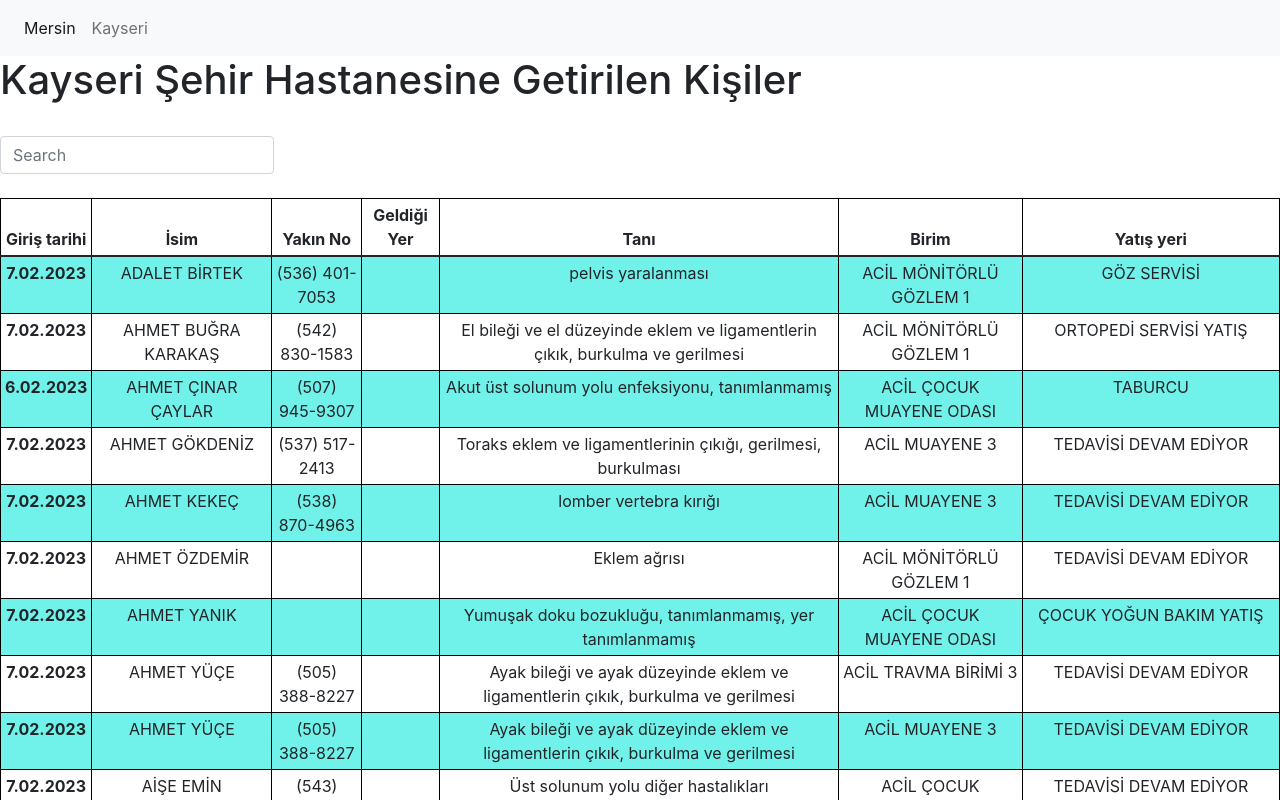
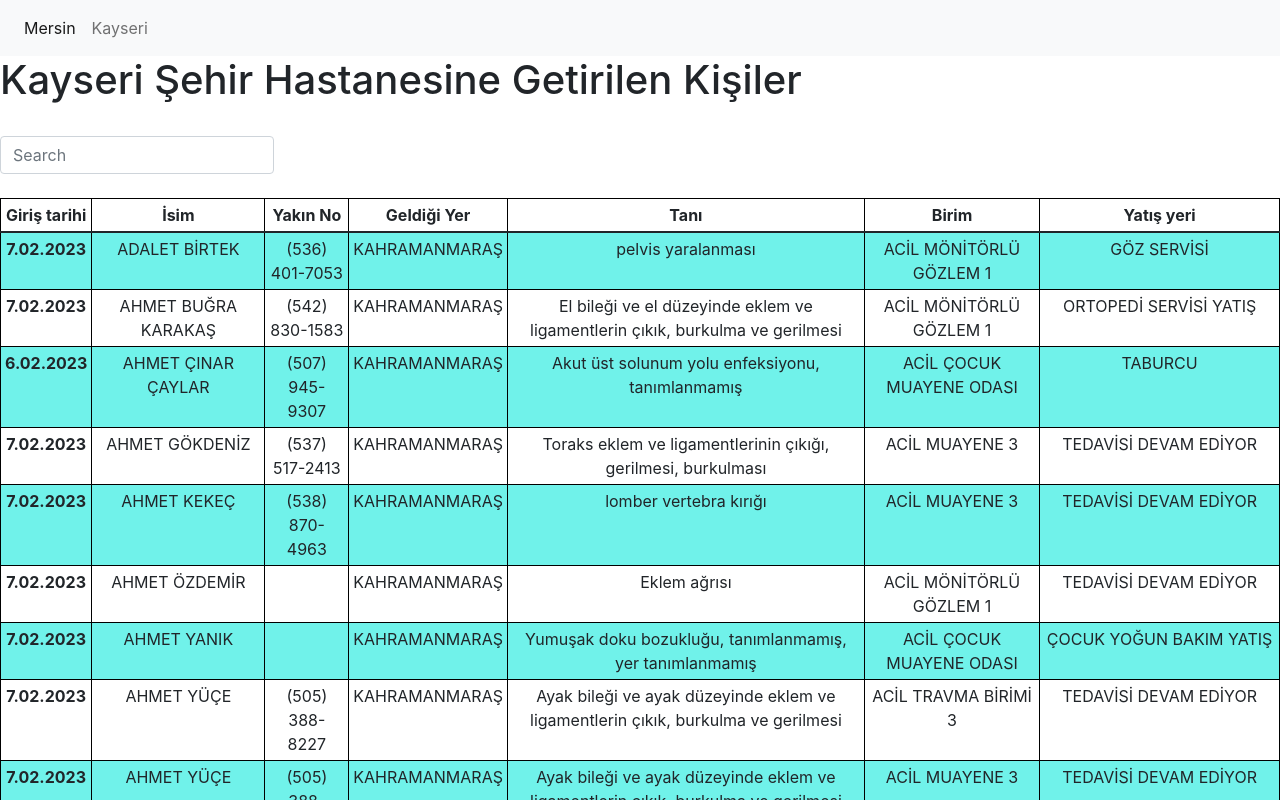
Before and after one commit to rasitozgun/deprem-hastane-data, a React (Create React App) app: page /kayseriPage in a window 1280 px wide. Shown: the top 800 px of the page. Built offline with nearby package versions, Linux system fonts and the light colour scheme.

Commit message:
Update KayseriPage.js

```diff
--- a/src/pages/KayseriPage.js
+++ b/src/pages/KayseriPage.js
@@ -102,7 +102,7 @@ function KayseriPage() {
               <th scope="row">{d["girisTarihi"]}</th>
               <td>{d["isim"]}</td>
               <td>{d["yakinNo"]}</td>
-              <td>{d["yer"]}</td>
+              <td>{d["geldigiYer"]}</td>
               <td>{d["tani"]}</td>
               <td>{d["birim"]}</td>
               <td>{d["yatisYeri"]}</td>
```
